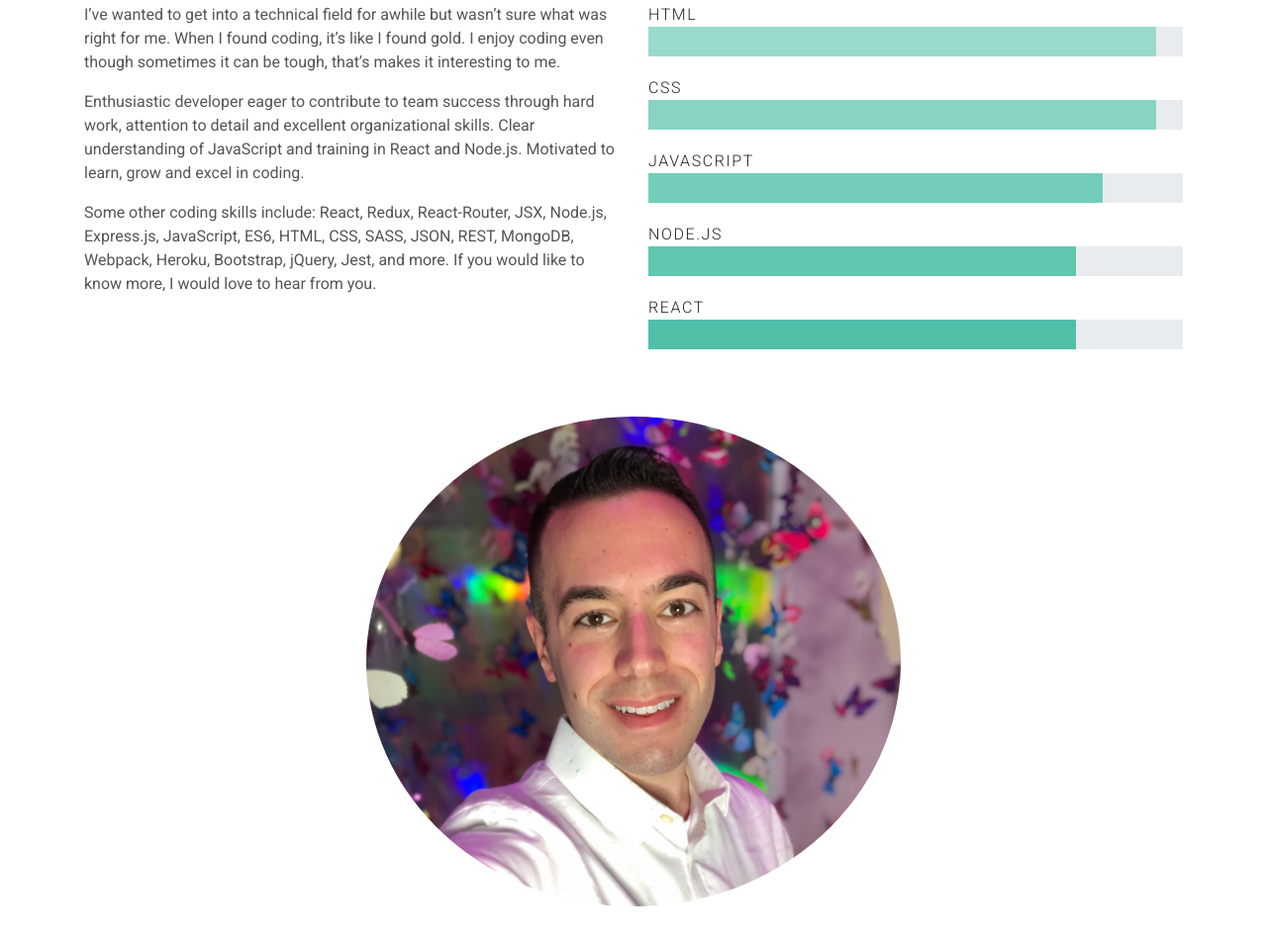
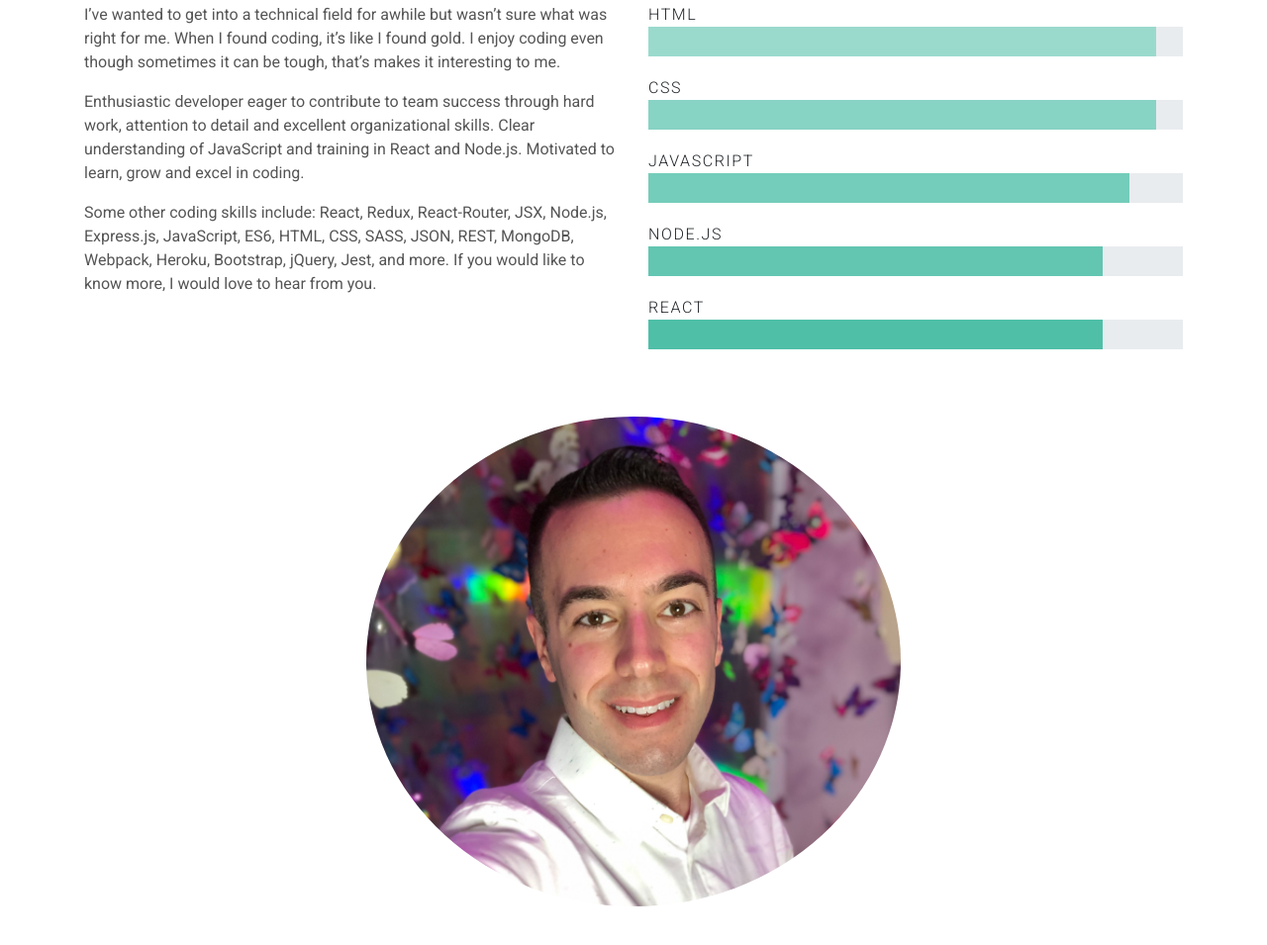
Before and after one commit to thomasgilmore/portfolio-verison-1, a plain HTML site: page index.html in a window 1280 px wide. Shown: the part 999-1954 px from the top of the page at 99% size. Drawn offline with nearby package versions, Linux system fonts and the light colour scheme.

Commit message:
new website design

```diff
--- a/index.html
+++ b/index.html
@@ -92,19 +92,19 @@
             <div class="skill-item">
               <div class="progress-title">Javascript</div>
               <div class="progress">
-                <div role="progressbar" style="width: 85%" aria-valuenow="85" aria-valuemin="0" aria-valuemax="100" class="progress-bar progress-bar-skill3"></div>
+                <div role="progressbar" style="width: 90%" aria-valuenow="90" aria-valuemin="0" aria-valuemax="100" class="progress-bar progress-bar-skill3"></div>
               </div>
             </div>
             <div class="skill-item">
               <div class="progress-title">Node.js</div>
               <div class="progress">
-                <div role="progressbar" style="width: 80%" aria-valuenow="80" aria-valuemin="0" aria-valuemax="100" class="progress-bar progress-bar-skill4"></div>
+                <div role="progressbar" style="width: 85%" aria-valuenow="85" aria-valuemin="0" aria-valuemax="100" class="progress-bar progress-bar-skill4"></div>
               </div>
             </div>
             <div class="skill-item">
               <div class="progress-title">React</div>
               <div class="progress">
-                <div role="progressbar" style="width: 80%" aria-valuenow="80" aria-valuemin="0" aria-valuemax="100" class="progress-bar progress-bar-skill5"></div>
+                <div role="progressbar" style="width: 85%" aria-valuenow="85" aria-valuemin="0" aria-valuemax="100" class="progress-bar progress-bar-skill5"></div>
               </div>
             </div>
           </div>
```
